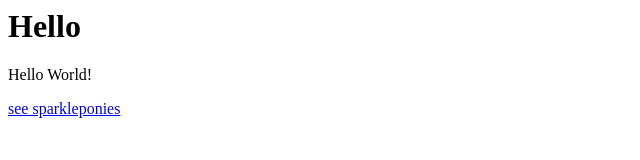
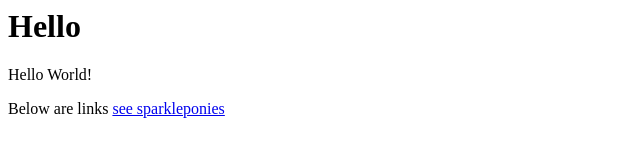
Before and after one commit to anschultz/sparklepony, a plain HTML site: page index.html in a window 1280 px wide. Shown: the whole page, without its empty margins (0-640 px from the left). Drawn offline with Linux system fonts and the light colour scheme.

Commit message:
added more info

```diff
--- a/index.html
+++ b/index.html
@@ -2,6 +2,7 @@
 <body>
 <h1>Hello</h1>
 <p>Hello World!</p>
+<a>Below are links</a>
 <a href="sparkleponies.html">see sparkleponies</a>
 </body>
 </html>
```
Also changed, not shown: sparkleponies.html (+1 -0 lines).
